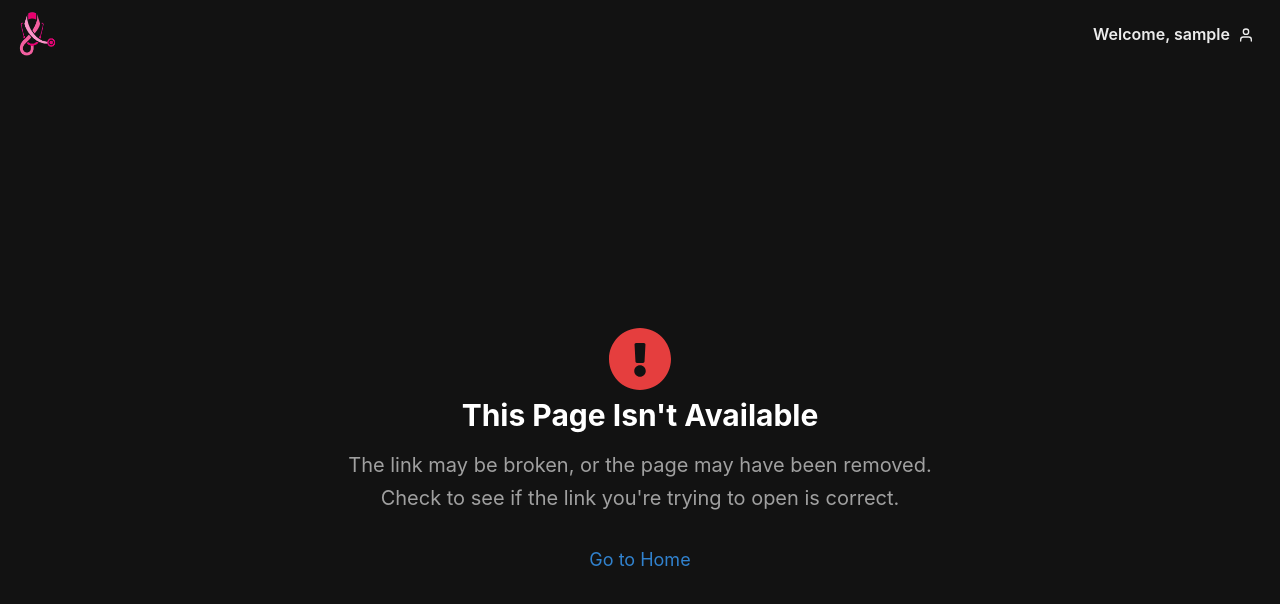
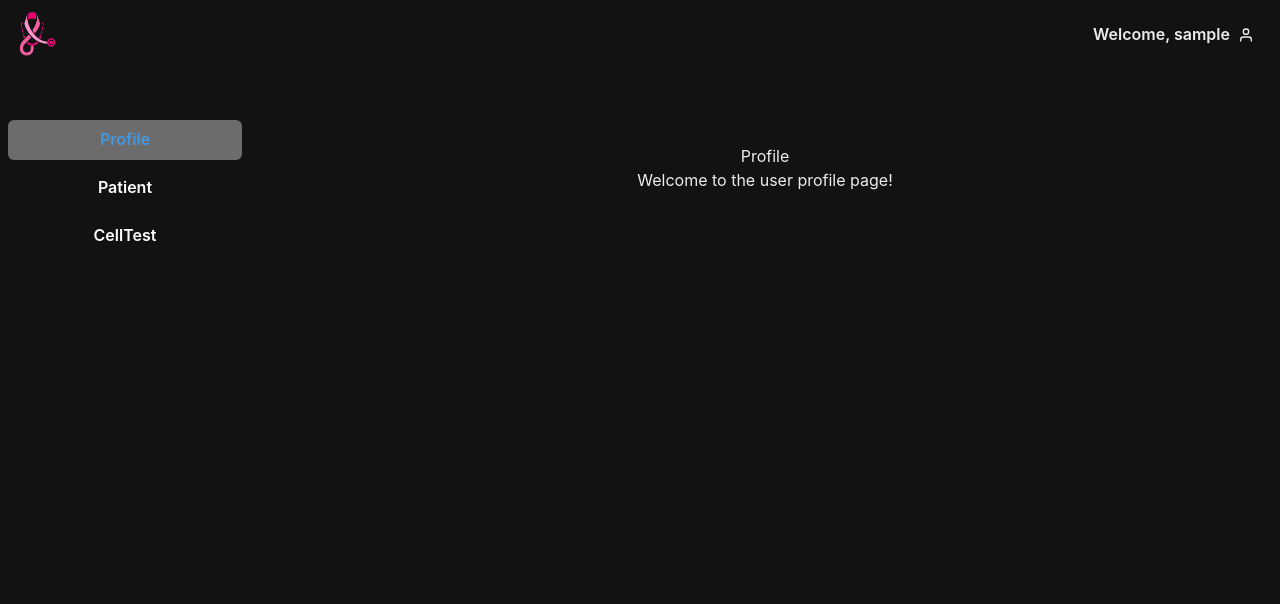
Before and after one commit to AnojAryal/CancerCellDetector-Frontend, a React (Vite) app: page /dashboard in a window 1280 px wide. Shown: the top 604 px of the page. Built offline with nearby package versions, Linux system fonts and the light colour scheme; sample sign-in values are in the browser's storage.

Commit message:
managing the profile, patient, and celltest pages

```diff
--- /dev/null
+++ b/src/components/generic/AsideContents.tsx
@@ -0,0 +1,114 @@
+import { useState } from "react";
+import { Box, Button, useColorMode } from "@chakra-ui/react";
+
+interface AsideContentsProps {
+  onPageChange: (page: string) => void;
+}
+
+const AsideContents = ({ onPageChange }: AsideContentsProps) => {
+  const { colorMode } = useColorMode();
+  const [activeButton, setActiveButton] = useState<string>("profile");
+
+  const buttonColor = colorMode === "dark" ? "white" : "gray.700";
+  const activeColor = colorMode === "dark" ? "blue.400" : "blue.600";
+  const hoverBgColor = colorMode === "dark" ? "gray.600" : "gray.100";
+
+  const handleButtonClick = (button: string) => {
+    setActiveButton(button);
+    onPageChange(button);
+  };
+
+  return (
+    <Box
+      display="flex"
+      flexDirection="column"
+      alignItems="flex-start"
+      p={2}
+      width="250px"
+      h="100vh"
+      bg={colorMode === "dark" ? "gray.800" : "white"}
+      borderRightWidth={0}
+      borderRightColor="transparent"
+    >
+      <Button
+        variant="ghost"
+        color={activeButton === "profile" ? activeColor : buttonColor}
+        bg={activeButton === "profile" ? hoverBgColor : "transparent"}
+        _hover={{
+          bg: hoverBgColor,
+          borderLeftWidth: 4,
+          borderLeftColor: activeColor,
+        }}
+        _active={{
+          bg: hoverBgColor,
+          borderLeftWidth: 4,
+          borderLeftColor: activeColor,
+        }}
+        _focus={{
+          boxShadow: "none",
+        }}
+        onClick={() => handleButtonClick("profile")}
+        width="100%"
+        textAlign="left"
+        py={3}
+        px={4}
+        mb={2}
+      >
+        Profile
+      </Button>
+      <Button
+        variant="ghost"
+        color={activeButton === "patient" ? activeColor : buttonColor}
+        bg={activeButton === "patient" ? hoverBgColor : "transparent"}
+        _hover={{
+          bg: hoverBgColor,
+          borderLeftWidth: 4,
+          borderLeftColor: activeColor,
+        }}
+        _active={{
+          bg: hoverBgColor,
+          borderLeftWidth: 4,
+          borderLeftColor: activeColor,
+        }}
+        _focus={{
+          boxShadow: "none",
+        }}
+        onClick={() => handleButtonClick("patient")}
+        width="100%"
+        textAlign="left"
+        py={3}
+        px={4}
+        mb={2}
+      >
+        Patient
+      </Button>
+      <Button
+        variant="ghost"
+        color={activeButton === "test" ? activeColor : buttonColor}
+        bg={activeButton === "test" ? hoverBgColor : "transparent"}
+        _hover={{
+          bg: hoverBgColor,
+          borderLeftWidth: 4,
+          borderLeftColor: activeColor,
+        }}
+        _active={{
+          bg: hoverBgColor,
+          borderLeftWidth: 4,
+          borderLeftColor: activeColor,
+        }}
+        _focus={{
+          boxShadow: "none",
+        }}
+        onClick={() => handleButtonClick("test")}
+        width="100%"
+        textAlign="left"
+        py={3}
+        px={4}
+      >
+        CellTest
+      </Button>
+    </Box>
+  );
+};
+
+export default AsideContents;
--- a/src/components/generic/DecodeToken.tsx
+++ b/src/components/generic/DecodeToken.tsx
@@ -32,5 +32,7 @@ export const decodedToken = decodeToken(token || "");
 
 // Retrieve and use properties from the decoded token
 export const isAdmin = decodedToken ? decodedToken.is_admin : false;
-export const isHospitalAdmin = decodedToken ? decodedToken.is_hospital_admin : false;
+export const isHospitalAdmin = decodedToken
+  ? decodedToken.is_hospital_admin
+  : false;
 export const hospitalId = decodedToken ? decodedToken.hospital_id : null;
--- /dev/null
+++ b/src/components/generic/MainPage.tsx
@@ -0,0 +1,27 @@
+import { useState } from "react";
+import ManagePatient from "../patient/ManagePatient";
+import UserProfile from "../user/UserProfile";
+
+import { Box } from "@chakra-ui/react";
+import Layout from "./layout";
+import CellTest from "../user/CellTest";
+
+const MainPage = () => {
+  const [activePage, setActivePage] = useState<string>("profile");
+
+  const handlePageChange = (page: string) => {
+    setActivePage(page);
+  };
+
+  return (
+    <Layout onPageChange={handlePageChange}>
+      <Box p={4}>
+        {activePage === "profile" && <UserProfile />}
+        {activePage === "patient" && <ManagePatient />}
+        {activePage === "test" && <CellTest />}
+      </Box>
+    </Layout>
+  );
+};
+
+export default MainPage;
--- a/src/components/generic/NavBar.tsx
+++ b/src/components/generic/NavBar.tsx
@@ -16,10 +16,15 @@ import {
   AlertDialogFooter,
   useColorMode,
 } from "@chakra-ui/react";
-import { FiUser, FiShield, FiLogOut, FiSettings } from "react-icons/fi";
+import {
+  FiUser,
+  FiShield,
+  FiLogOut,
+  FiSettings,
+  FiDatabase,
+} from "react-icons/fi";
 import { useNavigate } from "react-router-dom";
 import logo from "../../assets/logo.webp";
-import { FaCircleUser } from "react-icons/fa6";
 import { decodeToken, isAdmin, isHospitalAdmin } from "./DecodeToken";
 
 const NavBar = () => {
@@ -74,9 +79,9 @@ const NavBar = () => {
     navigate("/settings");
   };
 
-  const handleProfileClick = () => {
-    console.log("Profile clicked");
-    navigate("/user-profile");
+  const handleMainPageClick = () => {
+    console.log("main-page clicked");
+    navigate("/dashboard");
   };
 
   const handleAdminClick = () => {
@@ -106,8 +111,8 @@ const NavBar = () => {
               {displayWelcome ? `Welcome, ${username}` : username}
             </MenuButton>
             <MenuList>
-              <MenuItem onClick={handleProfileClick} icon={<FaCircleUser />}>
-                Your Profile
+              <MenuItem onClick={handleMainPageClick} icon={<FiDatabase />}>
+                Dashboard
               </MenuItem>
               <MenuDivider />
               <MenuItem onClick={handleSettingsClick} icon={<FiSettings />}>
--- a/src/components/generic/layout.tsx
+++ b/src/components/generic/layout.tsx
@@ -1,11 +1,21 @@
-import { Box, Center, Grid, GridItem } from "@chakra-ui/react";
-import { ReactNode } from "react";
+import { Grid, GridItem } from "@chakra-ui/react";
+import { ReactNode, useEffect } from "react";
+import AsideContents from "./AsideContents";
 
 interface LayoutProps {
   children: ReactNode;
+  onPageChange: (page: string) => void; //accept onPageChange as a prop
 }
 
-const Layout = ({ children }: LayoutProps) => {
+const Layout = ({ children, onPageChange }: LayoutProps) => {
+  useEffect(() => {
+    document.body.style.overflow = "hidden";
+
+    return () => {
+      document.body.style.overflow = "";
+    };
+  }, []);
+
   return (
     <Grid
       templateAreas={{
@@ -21,22 +31,12 @@ const Layout = ({ children }: LayoutProps) => {
         lg: "auto",
       }}
       h="100vh"
-      gap={4}
-      p={4}
+      mt={28}
     >
-      <GridItem
-        area={"aside"}
-        bg="orange.500"
-        p={4}
-        display={{ base: "none", lg: "block" }}
-      >
-        <Center h="100%">
-          <Box textAlign="center">
-            <h1>Aside</h1>
-          </Box>
-        </Center>
+      <GridItem area={"aside"} display={{ base: "none", lg: "block" }}>
+        <AsideContents onPageChange={onPageChange} />
       </GridItem>
-      <GridItem area={"main"} bg="green.500" p={4}>
+      <GridItem area={"main"} p={4}>
         {children}
       </GridItem>
     </Grid>
--- /dev/null
+++ b/src/components/patient/ManagePatient.tsx
@@ -0,0 +1,15 @@
+import { Center, Box } from "@chakra-ui/react";
+
+const ManagePatient = () => {
+  return (
+    <Center h="100%">
+      <Box textAlign="center">
+        <h1>Manage Patient</h1>
+      </Box>
+    </Center>
+  );
+
+
+}
+
+export default ManagePatient
--- /dev/null
+++ b/src/components/user/CellTest.tsx
@@ -0,0 +1,15 @@
+import { Center, Box } from '@chakra-ui/react';
+
+
+const CellTest = () => {
+    return (
+        <Center h="100%">
+          <Box textAlign="center">
+            <h1>CellTest page</h1>
+          </Box>
+        </Center>
+      );
+
+}
+
+export default CellTest
--- a/src/components/user/UserLogin.tsx
+++ b/src/components/user/UserLogin.tsx
@@ -46,7 +46,6 @@ function Login() {
     e.preventDefault();
     try {
       await login(formData, navigate);
-      window.location.reload();
     } catch (error) {
       console.error("Login failed:", error);
     }
--- a/src/components/user/UserProfile.tsx
+++ b/src/components/user/UserProfile.tsx
@@ -1,5 +1,5 @@
 import { Box, Center } from "@chakra-ui/react";
-import Layout from "../generic/layout";
+
 
 const UserProfile = () => {
   return (
@@ -12,12 +12,5 @@ const UserProfile = () => {
   );
 };
 
-const ProfilePage = () => {
-  return (
-    <Layout>
-      <UserProfile />
-    </Layout>
-  );
-};
 
-export default ProfilePage;
+export default UserProfile;
--- a/src/routes.tsx
+++ b/src/routes.tsx
@@ -8,11 +8,14 @@ import ProtectedRoute from "./components/generic/ProtectedRoute";
 import Admin from "./components/admin/Admin";
 import ChangePassword from "./components/user/UserChangePassword";
 import CreateHospital from "./components/admin/CreateHospital";
-import UserProfile from "./components/user/UserProfile";
+// import UserProfile from "./components/user/UserProfile";
 import ManageHospitals from "./components/admin/ManageHospitals";
 import ManageUser from "./components/admin/ManageUsers";
 import NotAvailPage from "./components/generic/NotAvailPage";
 import PatientCreate from "./components/patient/PatientCreate";
+import MainPage from "./components/generic/MainPage";
+// import ManagePatient from "./components/patient/ManagePatient";
+// import CellTest from "./components/user/CellTest";
 
 const AppRoutes = () => {
   return (
@@ -20,11 +23,18 @@ const AppRoutes = () => {
       <Route path="/" element={<Navigate to="/home" />} />
       <Route path="/login" element={<Login />} />
       <Route path="/forgot-password" element={<ForgotPassword />} />
-      <Route path="/user-profile" element={<UserProfile />} />
+
 
       <Route path="/settings" element={<UserSetting />} />
       <Route path="/settings/change-password" element={<ChangePassword />} />
       <Route path="/settings/create-patient" element={<PatientCreate />} />
+
+{
+      <Route path="/dashboard" element={<MainPage />} /> }
+      {/* <Route path="/user-profile" element={<UserProfile />} /> */}
+      {/* <Route path="/manage-patient" element={<ManagePatient />} />
+      <Route path="/cell-test" element={<CellTest />} /> */}
+
 
       {/* Admin routes */}
       <Route
```
